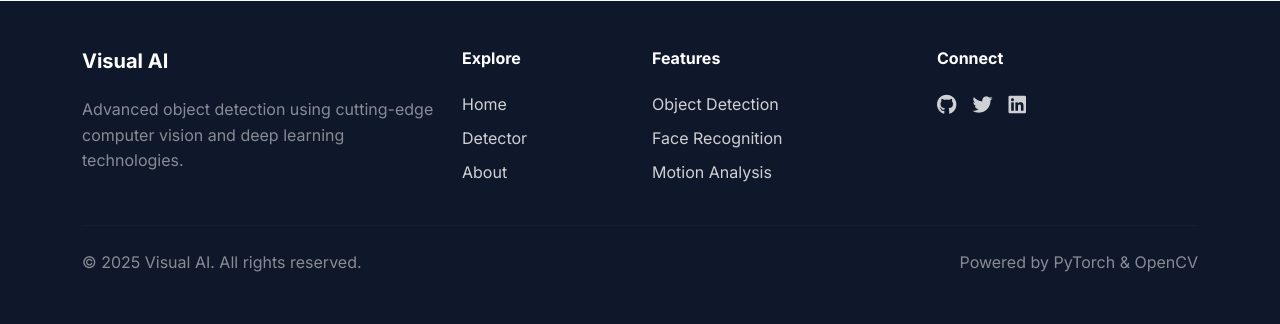
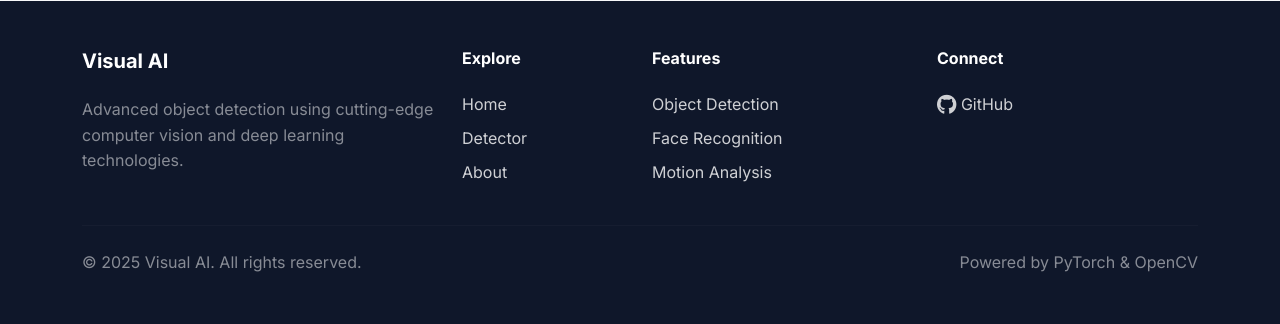
Before and after one commit to ZamoRzgar/Visual-Ai, a Django app: page /about/ in a window 1280 px wide. Shown: the part 3093-3417 px from the top of the page. Run offline with Django 5.2, Linux system fonts and the light colour scheme.

Commit message:
updated github link

```diff
--- a/detector/templates/detector/base.html
+++ b/detector/templates/detector/base.html
@@ -67,9 +67,9 @@
                 <div class="col-lg-3">
                     <h6 class="text-white mb-4">Connect</h6>
                     <div class="d-flex">
-                        <a href="#" class="me-3"><i class="fab fa-github fa-lg"></i></a>
-                        <a href="#" class="me-3"><i class="fab fa-twitter fa-lg"></i></a>
-                        <a href="#" class="me-3"><i class="fab fa-linkedin fa-lg"></i></a>
+                        <a href="https://github.com/ZamoRzgar" class="me-3" target="_blank" rel="noopener noreferrer">
+                            <i class="fab fa-github fa-lg"></i> GitHub
+                        </a>
                     </div>
                 </div>
             </div>
```
